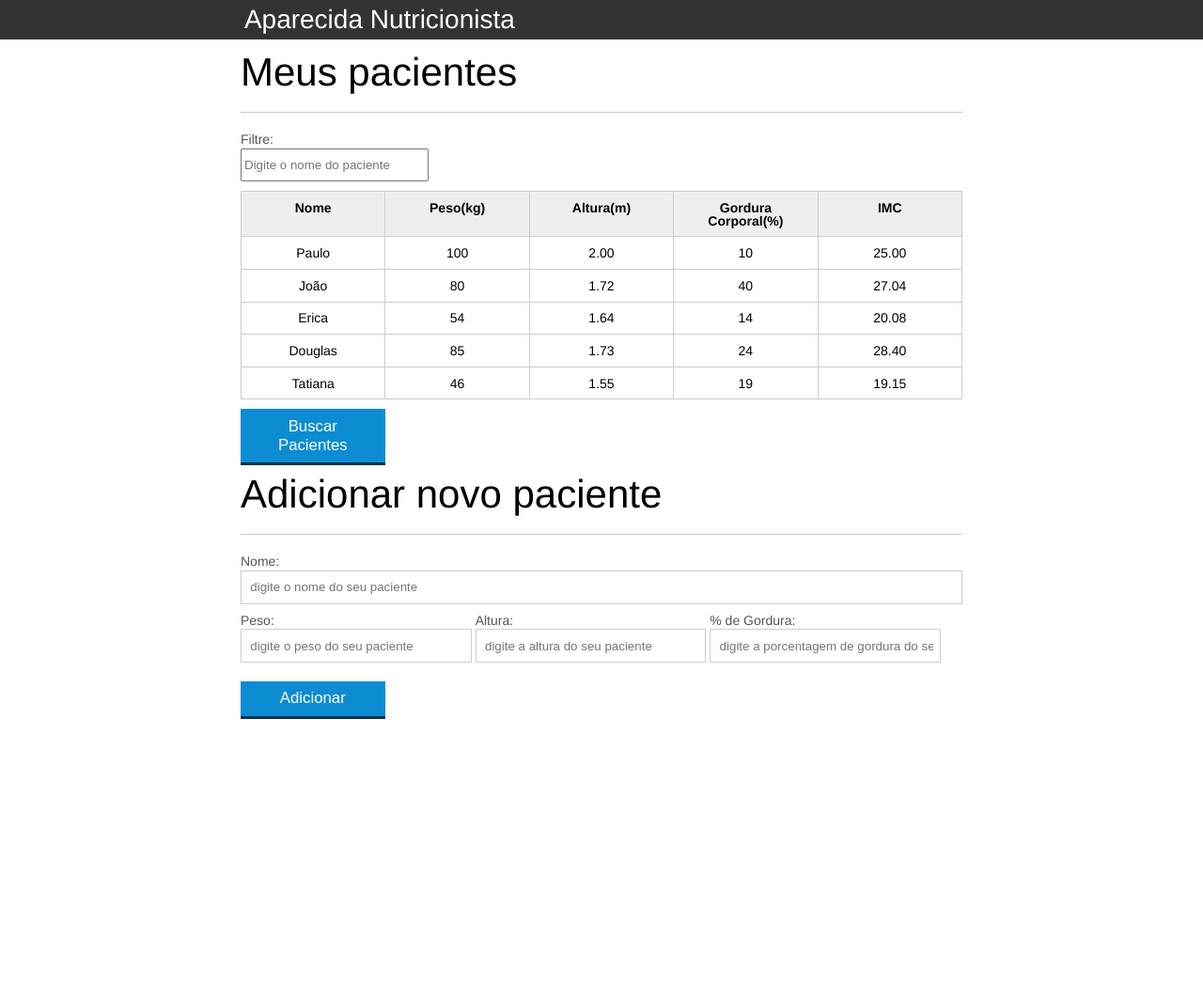
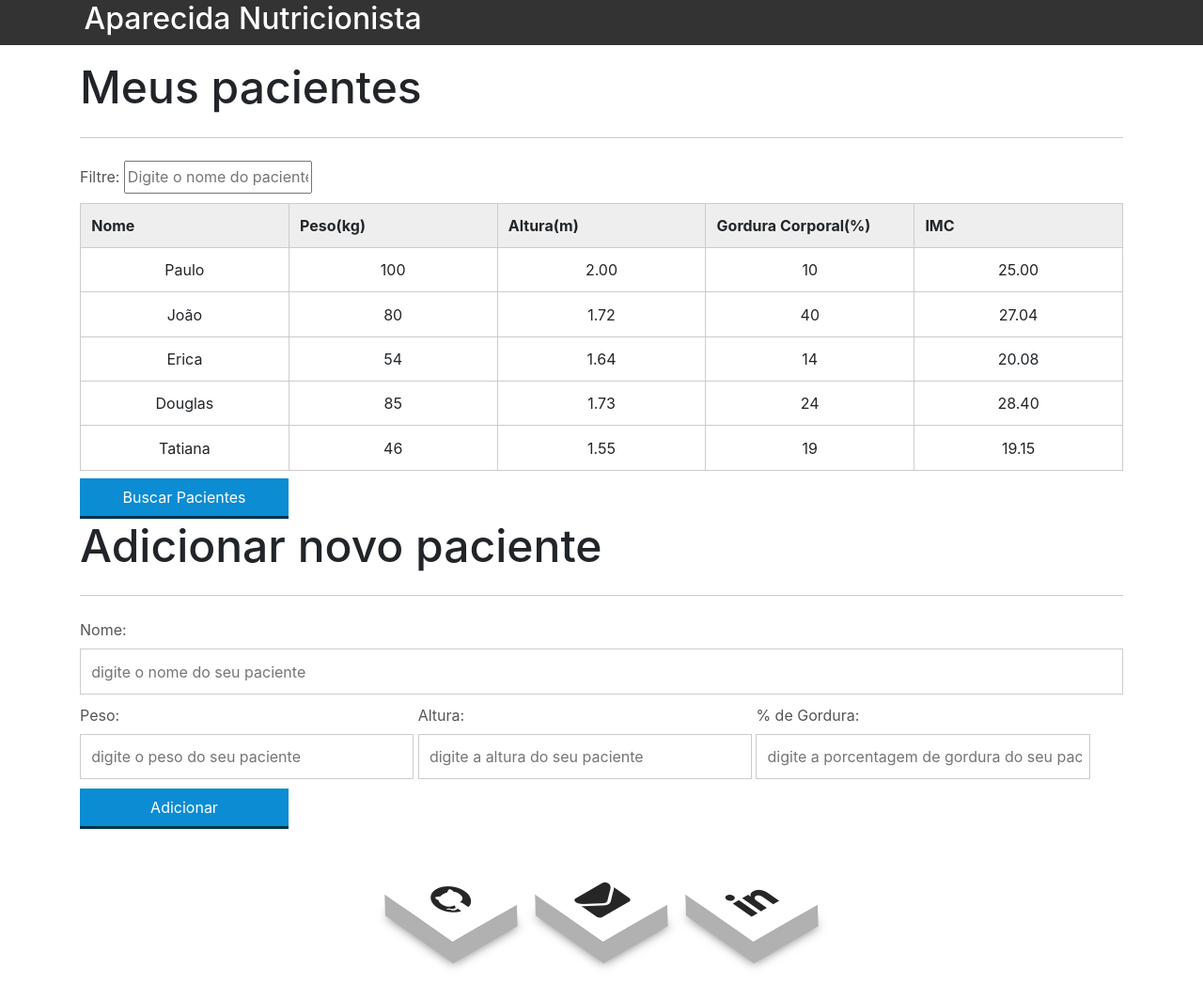
Before and after one commit to danisacramento/tabela_imc, a plain HTML site: page index.html in a window 1280 px wide. Shown: the whole page at 94% size. Before the commit the page ends 800 px from the top, so only its background shows below. Drawn offline with nearby package versions, Linux system fonts and the light colour scheme.

Commit message:
adicionar redes sociais e estilizacao

```diff
--- a/css/index.css
+++ b/css/index.css
@@ -6,6 +6,7 @@ body{
 	font-family: "Helvetica Neue", "Helvetica", Helvetica, Arial, sans-serif;
 	font-size: 14px;
 }
+
 
 header{
 	background-color: #333;
@@ -155,3 +156,105 @@ button[disabled=disabled], button:disabled {
 .invisivel {
 	display: none;
 }
+
+/*estilo dos ícones das redes sociais*/
+
+
+	ul{
+		position: absolute;
+		left: 50%;
+		transform: translate(-50%, -50%);
+		margin: 0;
+		padding-top: 200px;
+		padding-bottom: 50px;
+		display: flex;
+
+	}
+	ul li{
+	list-style: none;
+	margin: 0 40px;
+
+	}
+	ul li .fa{
+	font-size: 40px;
+	color: #262626;
+	line-height: 80px;
+	transition: .5s;
+
+	}
+	ul li a{
+	position: relative;
+	display: block;
+	width: 80px;
+	height: 80px;
+	background-color: #fff;
+	text-align: center;
+	transform: perspective(100px) rotate(-30deg) skew(25deg) translate(0,0);
+	transition: .5s;
+	box-shadow: -20px 20px 10px rgb(0, 0, 0, 0.5);
+	}
+	ul li a::before{
+	content: "";
+	position: absolute;
+	top: 10px;
+	left: -20px;
+	height: 100%;
+	width: 20px;
+	background: #b1b1b1;
+	transition: .5s;
+	transform: rotate(0deg) skewY(-45deg);
+	}
+	ul li a::after{
+	content: "";
+	position: absolute;
+	top: 80px;
+	left: -11px;
+	height: 20px;
+	width: 100%;
+	background: #b1b1b1;
+	transition: .5s;
+	transform: rotate(0deg) skewX(-45deg);
+	}
+	ul li a:hover{
+	transform: perspective(1000px) rotate(-30deg) skew(25deg) translate(20px, -20px);
+	box-shadow: -50px 50px 50px rgb(0, 0, 0, 0.5);
+	}
+	ul li:hover .fa{
+	color: #fff;
+	}
+	ul li a:hover{
+	transform: perspective(1000px) rotate(-30deg) skew(25deg) translate(20px, -20px);
+	box-shadow: -50px 50px 50px rgb(0, 0, 0, 0.5);
+	}
+	ul li:hover:nth-child(1) a{
+	background: rgb(48, 47, 47);
+	}
+
+	ul li:hover:nth-child(1) a:before{
+	background: rgb(22, 22, 22);
+	}
+	ul li:hover:nth-child(1) a:after{
+	background: black;
+	}
+
+	ul li:hover:nth-child(2) a{
+	background: #dd4b39;
+	}
+
+	ul li:hover:nth-child(2) a:before{
+	background: #c13929;
+	}
+	ul li:hover:nth-child(2) a:after{
+	background: #e83322;
+	}
+
+	ul li:hover:nth-child(3) a{
+	background: #0077b5;
+	}
+
+	ul li:hover:nth-child(3) a:before{
+	background: #036aa0;
+	}
+	ul li:hover:nth-child(3) a:after{
+	background: #0d82bf;
+	}
--- a/index.html
+++ b/index.html
@@ -1,13 +1,21 @@
 <!DOCTYPE html>
 <html lang="pt-br">
+
 <head>
 	<meta charset="UTF-8">
 	<title>Aparecida Nutrição</title>
 	<link rel="icon" href="favicon.ico" type="image/x-icon">
 	<link rel="stylesheet" type="text/css" href="css/reset.css">
 	<link rel="stylesheet" type="text/css" href="css/index.css">
+	<!--Ícones das Redes sociais-->
+	<link href="//maxcdn.bootstrapcdn.com/bootstrap/4.1.1/css/bootstrap.min.css" rel="stylesheet" id="bootstrap-css">
+	<script src="//maxcdn.bootstrapcdn.com/bootstrap/4.1.1/js/bootstrap.min.js"></script>
+	<script src="//cdnjs.cloudflare.com/ajax/libs/jquery/3.2.1/jquery.min.js"></script>
+	<!------ Include the above in your HEAD tag ---------->
+	<link rel="stylesheet" href="https://cdnjs.cloudflare.com/ajax/libs/font-awesome/4.7.0/css/font-awesome.min.css">
 
 </head>
+
 <body>
 
 	<header>
@@ -39,7 +47,7 @@
 						<td class="info-imc">0</td>
 					</tr>
 
-						<tr class="paciente" >
+					<tr class="paciente">
 						<td class="info-nome">João</td>
 						<td class="info-peso">80</td>
 						<td class="info-altura">1.72</td>
@@ -47,7 +55,7 @@
 						<td class="info-imc">0</td>
 					</tr>
 
-						<tr class="paciente" >
+					<tr class="paciente">
 						<td class="info-nome">Erica</td>
 						<td class="info-peso">54</td>
 						<td class="info-altura">1.64</td>
@@ -62,7 +70,7 @@
 						<td class="info-gordura">24</td>
 						<td class="info-imc">0</td>
 					</tr>
-						<tr class="paciente" >
+					<tr class="paciente">
 						<td class="info-nome">Tatiana</td>
 						<td class="info-peso">46</td>
 						<td class="info-altura">1.55</td>
@@ -88,26 +96,40 @@
 			</div>
 			<div class="grupo">
 				<label for="peso">Peso:</label>
-		            <input id="peso" name="peso" type="text" placeholder="digite o peso do seu paciente" class="campo campo-medio">
+				<input id="peso" name="peso" type="text" placeholder="digite o peso do seu paciente"
+					class="campo campo-medio">
 			</div>
 			<div class="grupo">
 				<label for="altura">Altura:</label>
-		            <input id="altura" name="altura" type="text" placeholder="digite a altura do seu paciente" class="campo campo-medio">
+				<input id="altura" name="altura" type="text" placeholder="digite a altura do seu paciente"
+					class="campo campo-medio">
 			</div>
 			<div class="grupo">
 				<label for="gordura">% de Gordura:</label>
-		            <input id="gordura" type="text" placeholder="digite a porcentagem de gordura do seu paciente" class="campo campo-medio">
+				<input id="gordura" type="text" placeholder="digite a porcentagem de gordura do seu paciente"
+					class="campo campo-medio">
 			</div>
 
 			<button id="adicionar-paciente" class="botao bto-principal">Adicionar</button>
 		</form>
+
+		<!--Redes Sociais-->
+		<ul>
+			<li><a target="_blank" href="https://github.com/danisacramento"><i class="fa fa-github" aria-hidden="true"></i></a></li>
+			<li><a target="blank" href="mailto:danielleacsacramento@outlook.com"><i class="fa fa-envelope" aria-hidden="true"></i></a></li>
+			<li><a target="_blank" href="https://www.linkedin.com/in/danisacramento/"><i class="fa fa-linkedin"
+						aria-hidden="true"></i></a></li>
+
+		</ul>
+
 	</section>
 
-		<script src="js/calcula-imc.js" ></script>
-		<script src="js/form.js" ></script>
-		<script src="js/remover-paciente.js" ></script>
-		<script src="js/filtra.js" ></script>
-		<script src="js/buscar-pacientes.js" ></script>
+	<script src="js/calcula-imc.js"></script>
+	<script src="js/form.js"></script>
+	<script src="js/remover-paciente.js"></script>
+	<script src="js/filtra.js"></script>
+	<script src="js/buscar-pacientes.js"></script>
 
 </body>
+
 </html>
```
Lines whose indentation alone changed are shown as unchanged.
